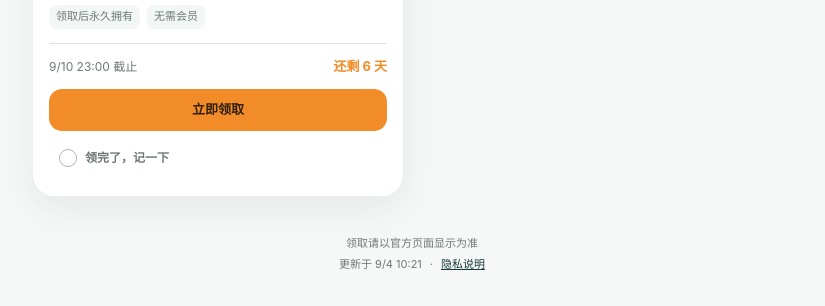
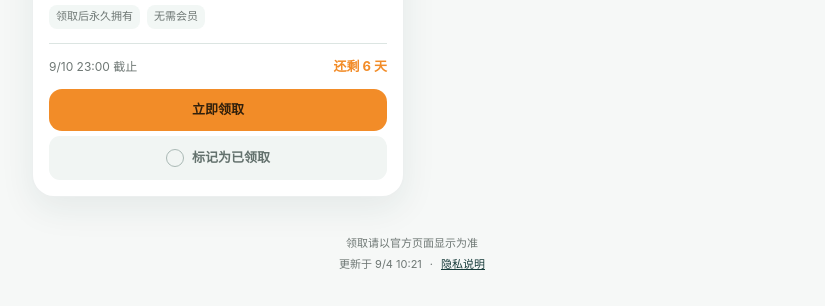
Before and after one commit to lc1993929/game-xiaoer-free-games, a plain HTML site: page index.html in a window 1280 px wide. Shown: the part 618-924 px from the top of the page, without its empty margins (228-1053 px from the left). Drawn offline with Linux system fonts and the light colour scheme.

Commit message:
Restore clear claimed status button

```diff
--- a/app.js
+++ b/app.js
@@ -48,8 +48,8 @@ function renderOffers() {
     for (const offer of group) {
       const fragment = template.content.cloneNode(true); const image = fragment.querySelector(".cover-image"); const fallback = fragment.querySelector(".cover-fallback"); image.src = offer.image_url || ""; image.alt = `${offer.title} 游戏封面`; if (!offer.image_url) { image.hidden = true; fallback.hidden = false; } image.addEventListener("error", () => { image.hidden = true; fallback.hidden = false; });
       fragment.querySelector(".platform").textContent = offer.platform_label || offer.platform; fragment.querySelector(".region").textContent = (offer.regions || []).join(" / "); fragment.querySelector(".type").textContent = TYPES[offer.offer_type] || offer.offer_type; fragment.querySelector(".title").textContent = offer.title; fragment.querySelector(".ownership").textContent = OWNERSHIP[offer.ownership] || offer.ownership; fragment.querySelector(".membership").textContent = offer.membership_required ? "需要会员" : "无需会员"; fragment.querySelector(".ends-at").textContent = offer.ends_at ? `${formatDate(offer.ends_at, offer.timezone)} 截止` : "长期有效"; fragment.querySelector(".countdown").textContent = countdown(offer.ends_at); fragment.querySelector(".claim-link").href = offer.official_url;
-      const button = fragment.querySelector(".claim-record-button"); const undo = fragment.querySelector(".claim-undo-button"); const label = fragment.querySelector(".claim-state-label"); const claimed = Boolean(state.claims.records[offer.offer_id]);
-      label.textContent = claimed ? "已加入我的领取" : "领完了，记一下"; button.classList.toggle("is-claimed", claimed); button.setAttribute("aria-pressed", String(claimed)); button.setAttribute("aria-label", claimed ? `${offer.title} 已加入我的领取` : `将 ${offer.title} 标记为已领取`); button.disabled = state.busy || claimed; undo.hidden = !claimed; undo.disabled = state.busy; undo.setAttribute("aria-label", `撤销 ${offer.title} 的已领取记录`); if (!claimed) button.addEventListener("click", () => toggleClaim(offer)); if (claimed) undo.addEventListener("click", () => toggleClaim(offer)); cards.append(fragment);
+      const button = fragment.querySelector(".claim-record-button"); const label = fragment.querySelector(".claim-state-label"); const claimed = Boolean(state.claims.records[offer.offer_id]);
+      label.textContent = claimed ? "已领取" : "标记为已领取"; button.classList.toggle("is-claimed", claimed); button.setAttribute("aria-pressed", String(claimed)); button.setAttribute("aria-label", claimed ? `撤销 ${offer.title} 的已领取记录` : `将 ${offer.title} 标记为已领取`); button.disabled = state.busy; button.addEventListener("click", () => toggleClaim(offer)); cards.append(fragment);
     }
     section.append(cards); list.append(section);
   }
--- a/index.html
+++ b/index.html
@@ -33,7 +33,7 @@
     </aside>
   </div>
 
-  <template id="offer-template"><article class="offer-card"><div class="cover"><img class="cover-image" alt="" loading="lazy"><span class="cover-fallback" hidden>游戏小二</span><span class="type"></span></div><div class="offer-content"><div class="offer-meta"><span class="platform"></span><span class="region"></span></div><h2 class="title"></h2><div class="offer-status"><span class="ownership"></span><span class="membership"></span></div><div class="time-row"><span class="ends-at"></span><strong class="countdown"></strong></div><div class="offer-buttons"><a class="claim-link" rel="noopener noreferrer" target="_blank">立即领取</a><div class="claim-state"><button class="claim-record-button" type="button" aria-pressed="false"><span class="claim-state-icon" aria-hidden="true"></span><span class="claim-state-label">领完了，记一下</span></button><button class="claim-undo-button" type="button" hidden>撤销</button></div></div></div></article></template>
+  <template id="offer-template"><article class="offer-card"><div class="cover"><img class="cover-image" alt="" loading="lazy"><span class="cover-fallback" hidden>游戏小二</span><span class="type"></span></div><div class="offer-content"><div class="offer-meta"><span class="platform"></span><span class="region"></span></div><h2 class="title"></h2><div class="offer-status"><span class="ownership"></span><span class="membership"></span></div><div class="time-row"><span class="ends-at"></span><strong class="countdown"></strong></div><div class="offer-buttons"><a class="claim-link" rel="noopener noreferrer" target="_blank">立即领取</a><button class="claim-record-button" type="button" aria-pressed="false"><span class="claim-state-icon" aria-hidden="true"></span><span class="claim-state-label">标记为已领取</span></button></div></div></article></template>
   <template id="claimed-record-template"><article class="claimed-record"><div><strong class="claimed-record-title"></strong><span class="claimed-record-meta"></span></div><button class="claimed-record-remove" type="button">撤销</button></article></template>
   <script src="./claim-config.js"></script><script type="module" src="./app.js"></script>
 </body>
--- a/styles.css
+++ b/styles.css
@@ -378,27 +378,23 @@ footer {
   color: #32200c;
   text-decoration: none;
 }
-.claim-state {
+.claim-record-button {
+  width: 100%;
   display: flex;
   align-items: center;
-  justify-content: space-between;
-  min-height: 44px;
-  padding: 0 4px;
-}
-.claim-record-button {
-  display: inline-flex;
-  align-items: center;
+  justify-content: center;
   gap: 8px;
   min-height: 44px;
   border: 0;
-  padding: 0 6px;
-  background: transparent;
-  color: var(--muted);
+  border-radius: 11px;
+  padding: 0 14px;
+  background: #f1f5f3;
+  color: #63716d;
   font: inherit;
-  font-size: 12px;
-  font-weight: 700;
+  font-size: 13px;
+  font-weight: 800;
   cursor: pointer;
-  transition: color 180ms ease, opacity 180ms ease;
+  transition: background-color 180ms ease, color 180ms ease, opacity 180ms ease;
 }
 .claim-state-icon {
   position: relative;
@@ -411,8 +407,8 @@ footer {
   transition: border-color 180ms ease, background-color 180ms ease, transform 180ms ease;
 }
 .claim-record-button.is-claimed {
+  background: #e4f2ee;
   color: var(--green);
-  cursor: default;
 }
 .claim-record-button.is-claimed .claim-state-icon {
   border-color: var(--green);
@@ -430,25 +426,11 @@ footer {
   border-width: 0 2px 2px 0;
   transform: rotate(45deg);
 }
-.claim-record-button:disabled,
-.claim-undo-button:disabled {
+.claim-record-button:disabled {
   opacity: 0.5;
 }
-.claim-undo-button {
-  min-height: 44px;
-  border: 0;
-  padding: 0 8px;
-  background: transparent;
-  color: var(--muted);
-  font: inherit;
-  font-size: 11px;
-  text-decoration: underline;
-  text-underline-offset: 3px;
-  cursor: pointer;
-  transition: color 180ms ease, opacity 180ms ease;
-}
-.claim-undo-button:hover {
-  color: #8f433d;
+.claim-record-button:not(:disabled):hover {
+  background: #e8efec;
 }
 .empty-state {
   margin-top: 12px;
```
